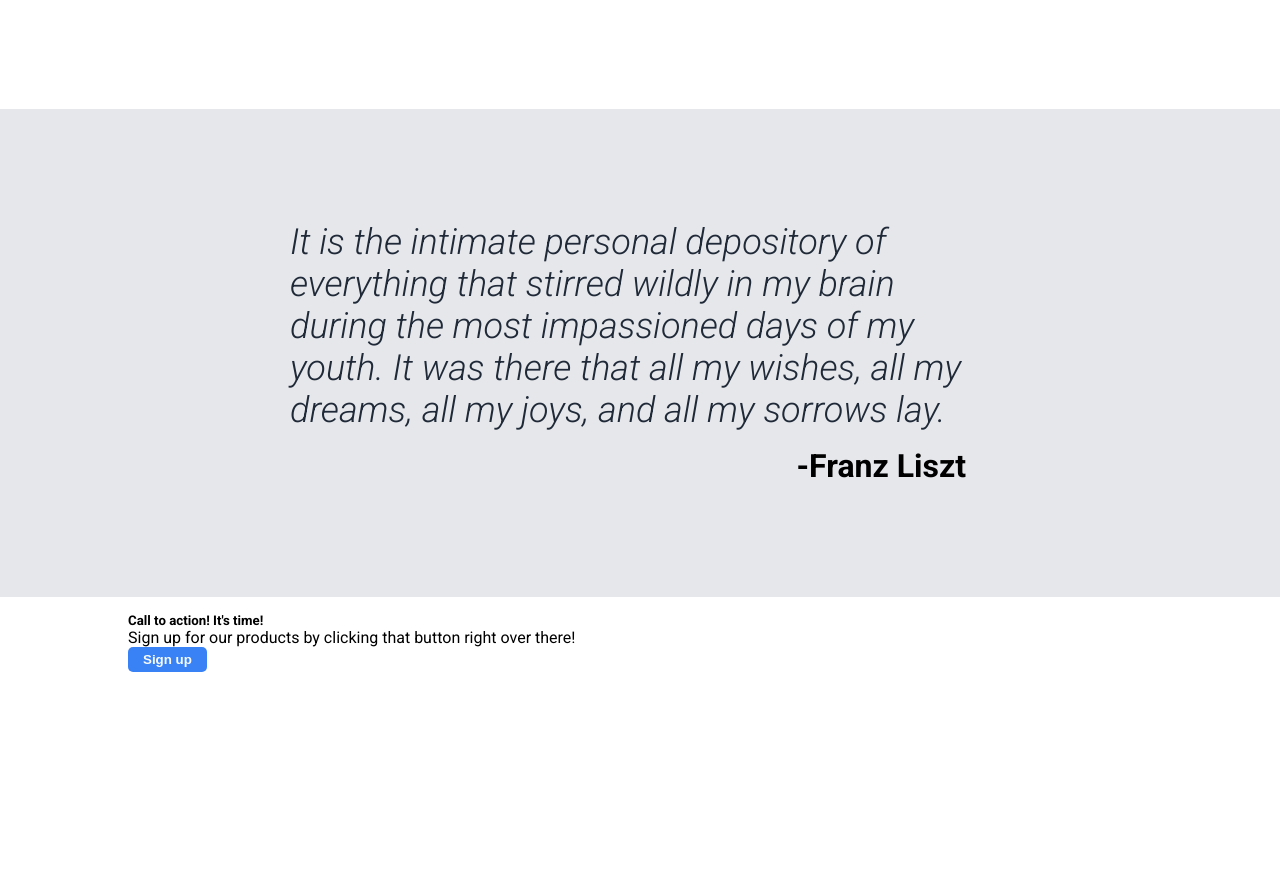
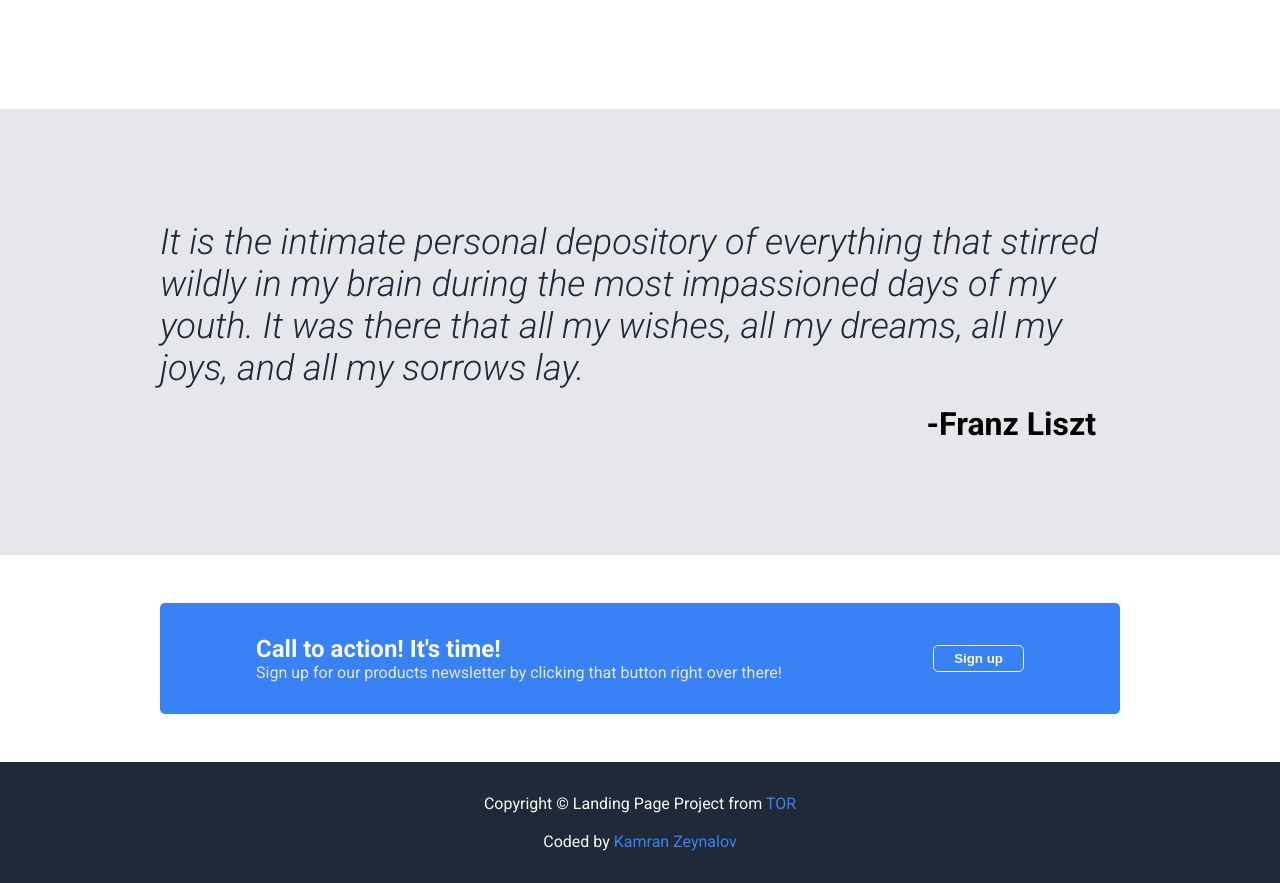
Before and after one commit to neo-the-coder/odin-landing-page, a plain HTML site: page index.html in a window 1280 px wide. Shown: the part 804-1687 px from the top of the page. Before the commit the page ends 1492 px from the top, so only its background shows below. Drawn offline with Linux system fonts and the light colour scheme.

Commit message:
Finish project, personalize texts, add footer and link

```diff
--- a/index.html
+++ b/index.html
@@ -14,7 +14,7 @@
     <div id="page-wrapper">
         <div id="main-section">
             <header id="header">
-                <div id="logo">Header Logo</div>
+                <div id="logo">Piano Legacy</div>
                 <ul>
                     <li>
                         <a href="#info-section">Info</a>
@@ -29,15 +29,15 @@
             </header>
             <section id="main-text">
                 <div id="main-text-area">
-                    <h1>This website is awesome</h1>
-                    <p>This website has some subtext that goes here under the main title. It's a smaller font and the color is lower contrast</p>
-                    <button>Sign up</button>
+                    <h1>Time to buy your first piano!</h1>
+                    <p>Want to feel the sound as you play your favorite songs on your own piano?</p>
+                    <button type="submit">Buy now</button>
                 </div>
                 <img src="images/main-piano.jpg" alt="this is a placeholder for an image">
             </section>
         </div>
         <div id="info-section">
-            <h2>Some random information.</h2>
+            <h2>Some piano pictures.</h2>
             <div id="item-showcase">
                 <div>
                     <img src="images/piano-1.jpg" alt="piano 1"/>
@@ -67,10 +67,16 @@
             <div id="action-notice-container">
                 <div>
                     <h5>Call to action! It's time!</h5>
-                    <span id="action-text">Sign up for our products by clicking that button right over there!</span>
+                    <span id="action-text">Sign up for our products newsletter by clicking that button right over there!</span>
                 </div>
-                <button>Sign up</button>
+                <button type="submit">Sign up</button>
             </div>
+        </div>
+        <div id="footer">
+            Copyright © Landing Page Project from <a href="https://www.theodinproject.com/lessons/foundations-landing-page">TOR</a>
+            <br/>
+            <br/>
+            Coded by <a href="https://github.com/neo-the-coder">Kamran Zeynalov</a>
         </div>
     </div>
 </body>
--- a/styles.css
+++ b/styles.css
@@ -13,6 +13,7 @@
 
 a {
     text-decoration: none;
+    color: var(--button);
 }
 
 body {
@@ -20,7 +21,7 @@ body {
 }
 
 #page-wrapper > div {
-    padding: 1rem 8rem;
+    padding: 1rem 10rem;
 }
 
 /* Main section */
@@ -55,7 +56,6 @@ body {
 #header ul li a {
     font-size: 18px;
     color: var(--lightgrey);
-    text-decoration: none;
 }
 
 /* Main text */
@@ -74,17 +74,19 @@ body {
 }
 
 #main-text-area p {
+    padding: 0.25rem 0;
     font-size: 18px;
     color: var(--lightgrey);
 }
 
 button {
+    cursor: pointer;
     background-color: var(--button);
     color: var(--main-text);
     font-weight: 600;
     border-radius: 5px;
     border: none;
-    padding: 5px 15px;
+    padding: 5px 20px;
 }
 
 #main-text-area button {
@@ -122,10 +124,6 @@ button {
     object-fit: cover;
 }
 
-#item-showcase div a {
-    color: var(--button);
-}
-
 /* Quote Section */
 
 #quote-section {
@@ -134,7 +132,7 @@ button {
 
 #quote-container {
     margin: 6rem auto;
-    width: 700px;
+    min-width: 700px;
 }
 
 #quote {
@@ -150,3 +148,38 @@ button {
     font-weight: bold;
     font-size: 2rem;
 }
+
+/* Action section */
+
+#action-notice-container {
+    margin: 2rem auto;
+    padding: 2rem 6rem;
+    border-radius: 5px;
+    background-color: var(--button);
+    color: var(--main-text);
+    display: flex;
+    justify-content: space-between;
+    align-items: center;
+}
+
+h5 {
+    font-size: 1.5rem;
+}
+
+#action-text {
+    font-size: 1rem;
+    color: var(--lightgrey);
+}
+
+#action-notice-container button {
+    border: 1px solid var(--main-text);
+}
+
+/* Footer */
+
+#footer {
+    background-color: var(--darkblue);
+    color: var(--main-text);
+    text-align: center;
+    padding: 2rem 0 !important;
+}
```
